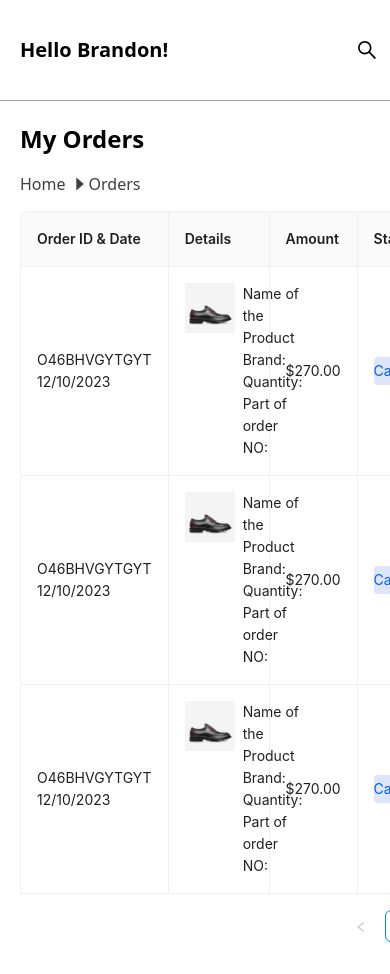
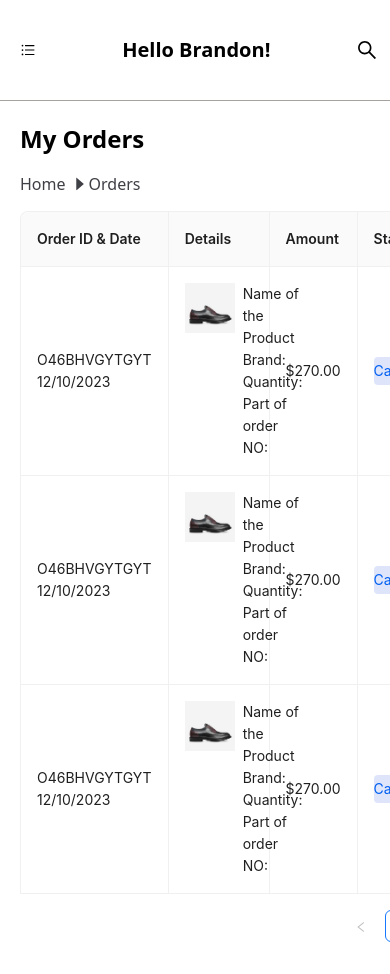
Before and after one commit to GENESIS2540/Fintech, a React (Create React App) app: page /customer in a window 390 px wide. Shown: the top 974 px of the page. Built offline with nearby package versions, Linux system fonts and the light colour scheme.

Commit message:
customer dashboard

```diff
--- a/src/pages/customer/Customer.jsx
+++ b/src/pages/customer/Customer.jsx
@@ -1,4 +1,4 @@
-import React from "react";
+import React, { useState } from "react";
 import "./customer.css";
 import Navbar from "./components/navbar/Navbar";
 import Sidebar from "./components/sidebar/Sidebar";
@@ -12,13 +12,14 @@ import Cookie from "./components/profile/cookie/Cookie";
 import ManageAddres from "./components/profile/address/ManageAddres";
 import Update from "./components/profile/updateCredentials/Update";
 import Offers from "./components/offers/Offers";
-import Rewards from "./components/rewards/Rewards";
 import Share from "./components/offers/share/Share";
 import Messages from "./components/general/Messages";
 import Credits from "./components/general/Credits";
 import Wishlist from "./components/general/Wishlist";
+import Rewards from "./components/offers/rewards/Rewards";
 
 const Customer = () => {
+  const [toggleSidebar, setToggleSidebar] = useState(false);
   const [selectedSidebarCustomer, setSelectedSidebarCustomer] =
     React.useState("orders");
 
@@ -26,10 +27,14 @@ const Customer = () => {
     setSelectedSidebarCustomer(setting);
   };
 
+  const handleToggleSidebar = () => {
+    setToggleSidebar(!toggleSidebar)
+  }
+
   return (
     <div className="bg-[#f6f6f7]">
       <div className="grid sm:grid-cols-4 w-[100%] mx-auto h-[100vh] shadow-custom">
-        <div className="w-[100%] hidden sm:block">
+        <div className={`sm:block  ${toggleSidebar ? "block" : "hidden"}`}>
           <Sidebar
             handleSidebarCustomerClick={handleSidebarCustomerClick}
             selectedSidebarCustomer={selectedSidebarCustomer}
@@ -37,7 +42,7 @@ const Customer = () => {
         </div>
         <div className="col-span-3 bg-white">
           <div>
-            <Navbar handleSidebarCustomerClick={handleSidebarCustomerClick} />
+            <Navbar handleToggleSidebar={handleToggleSidebar} handleSidebarCustomerClick={handleSidebarCustomerClick} />
           </div>
           <div className="sm:px-[40px] px-[20px] mb-[20px]">
             {selectedSidebarCustomer === "orders" && <Orders />}
--- a/src/pages/customer/components/navbar/Navbar.jsx
+++ b/src/pages/customer/components/navbar/Navbar.jsx
@@ -1,5 +1,6 @@
 import {
   AuditOutlined,
+  BarsOutlined,
   HomeOutlined,
   LogoutOutlined,
   MailOutlined,
@@ -11,7 +12,7 @@ import React from "react";
 import UuerOutlined from "../../assets/check_balance.jpeg";
 import { Popover } from "antd";
 
-const Navbar = ({ handleSidebarCustomerClick }) => {
+const Navbar = ({ handleSidebarCustomerClick, handleToggleSidebar }) => {
   const content = (
     <div className="p-[10px]">
       <div className="flex gap-[5px] justify-center items-center">
@@ -52,7 +53,10 @@ const Navbar = ({ handleSidebarCustomerClick }) => {
   return (
     <div className="border-b border-stone-400">
       <div className="flex justify-between  px-[20px] items-center h-[100px]">
-        <div>
+        <div onClick={handleToggleSidebar} className="sm:hidden">
+        <BarsOutlined />
+        </div>
+      <div>
           <p className="text-[20px] font-semibold">Hello Brandon!</p>
         </div>
         <div className="flex gap-[15px] text-[20px]">
--- a/src/pages/customer/components/offers/rewards/Rewards.jsx
+++ b/src/pages/customer/components/offers/rewards/Rewards.jsx
@@ -1,6 +1,6 @@
 import React from "react";
-import Header from "../common/Header";
 import { Table } from "antd";
+import Header from "../../common/Header";
 
 const Rewards = () => {
   return (
```
